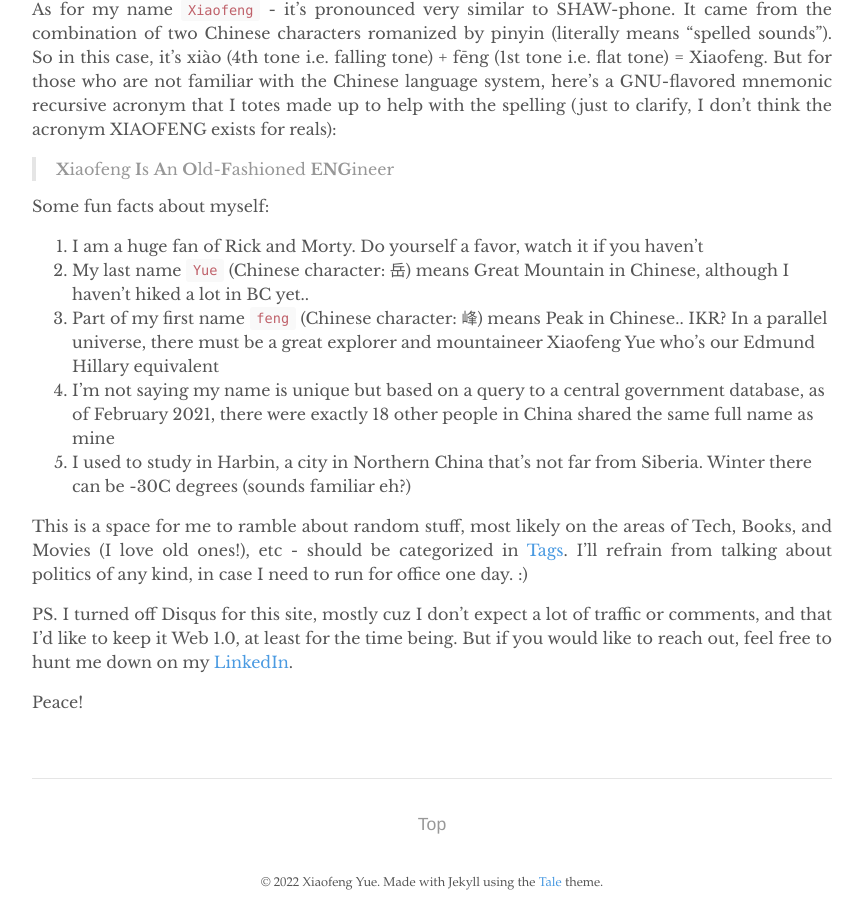
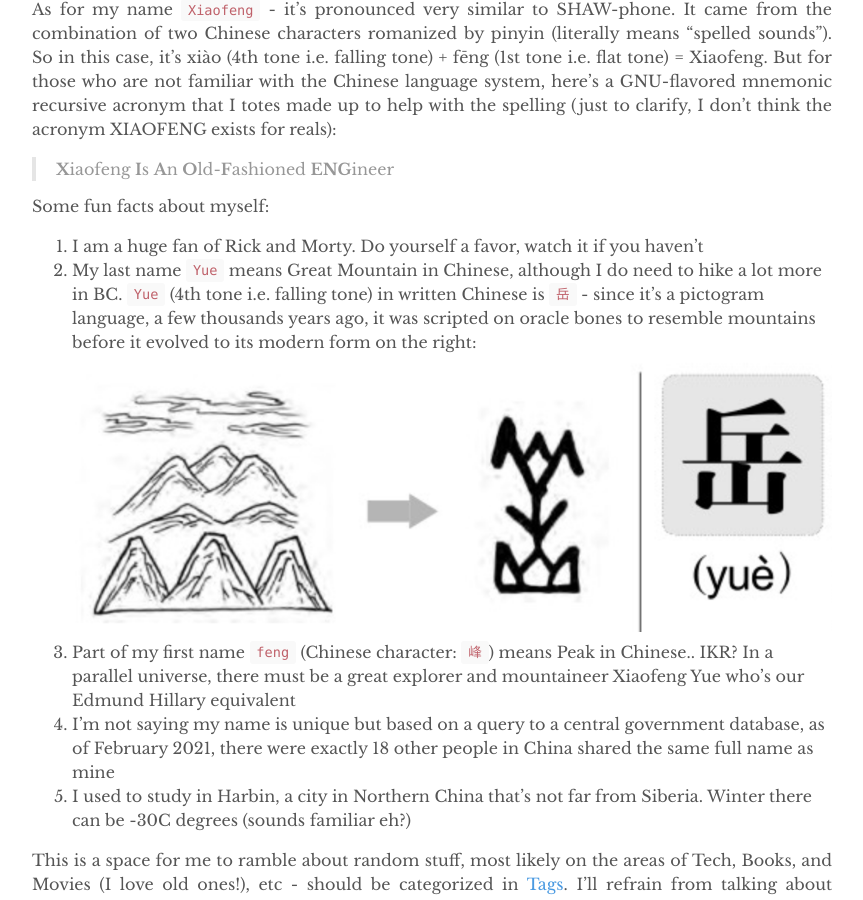
Before and after one commit to yuexiaofeng/yuexiaofeng.github.io, a Jekyll site: the page built from about.md, in a window 1280 px wide and 900 px high, scrolled down 716 px. Shown: the whole window, without its empty margins (208-1071 px from the left). Built offline with Jekyll 4.4.1, drawn with Linux system fonts in a browser that asks for light colours.

Commit message:
updated about

```diff
--- a/about.md
+++ b/about.md
@@ -17,8 +17,8 @@ As for my name `Xiaofeng` - it's pronounced very similar to SHAW-phone. It came
 Some fun facts about myself:
 
 1. I am a huge fan of Rick and Morty. Do yourself a favor, watch it if you haven't
-2. My last name `Yue` (Chinese character: 岳) means Great Mountain in Chinese, although I haven't hiked a lot in BC yet..
-3. Part of my first name `feng` (Chinese character: 峰) means Peak in Chinese.. IKR? In a parallel universe, there must be a great explorer and mountaineer Xiaofeng Yue who's our Edmund Hillary equivalent
+2. My last name `Yue` means Great Mountain in Chinese, although I do need to hike a lot more in BC. `Yue` (4th tone i.e. falling tone) in written Chinese is `岳` - since it's a pictogram language, a few thousands years ago, it was scripted on oracle bones to resemble mountains before it evolved to its modern form on the right: ![yue](../assets/images/yue_oracle.png)
+3. Part of my first name `feng` (Chinese character: `峰`) means Peak in Chinese.. IKR? In a parallel universe, there must be a great explorer and mountaineer Xiaofeng Yue who's our Edmund Hillary equivalent
 4. I’m not saying my name is unique but based on a query to a central government database, as of February 2021, there were exactly 18 other people in China shared the same full name as mine
 5. I used to study in Harbin, a city in Northern China that's not far from Siberia. Winter there can be -30C degrees (sounds familiar eh?)
 
```
Also changed, not shown: assets/images/yue.png (added), assets/images/yue_oracle.png (added).
